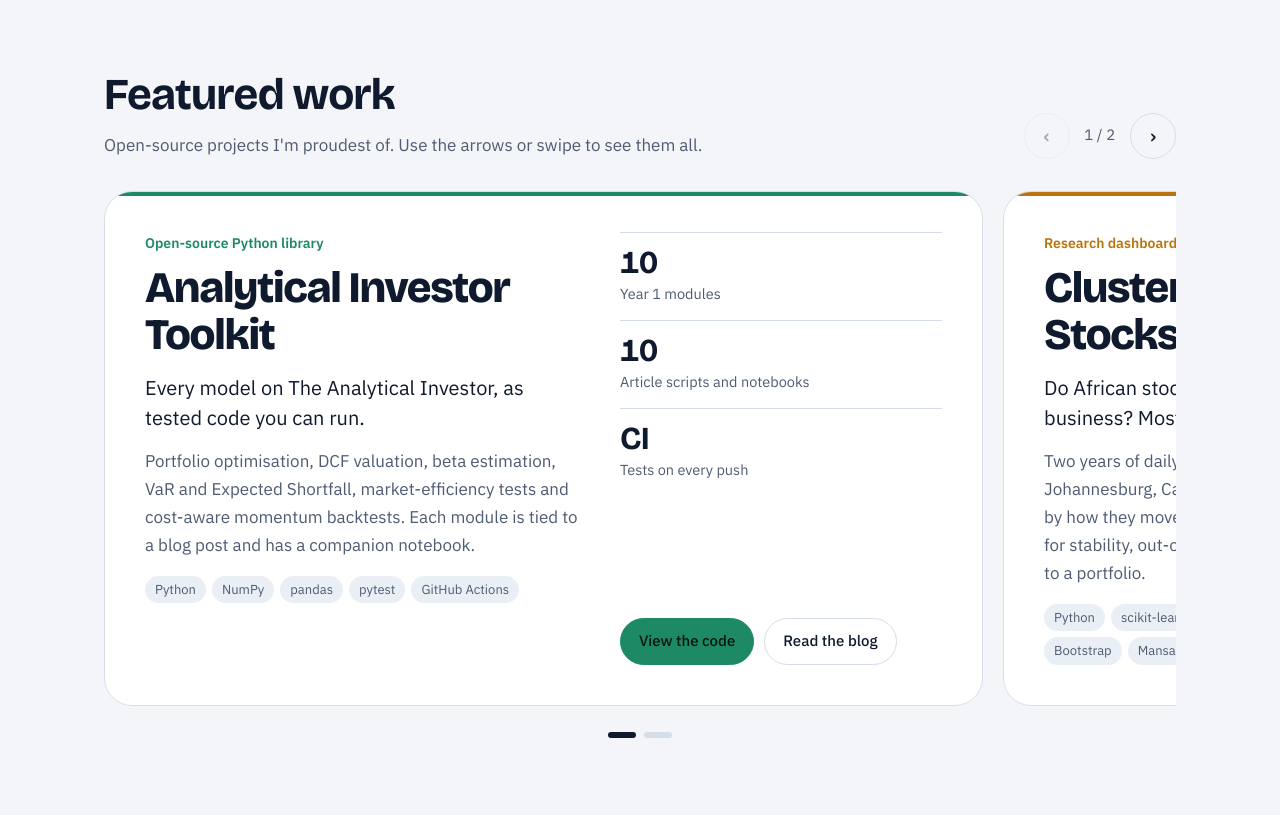
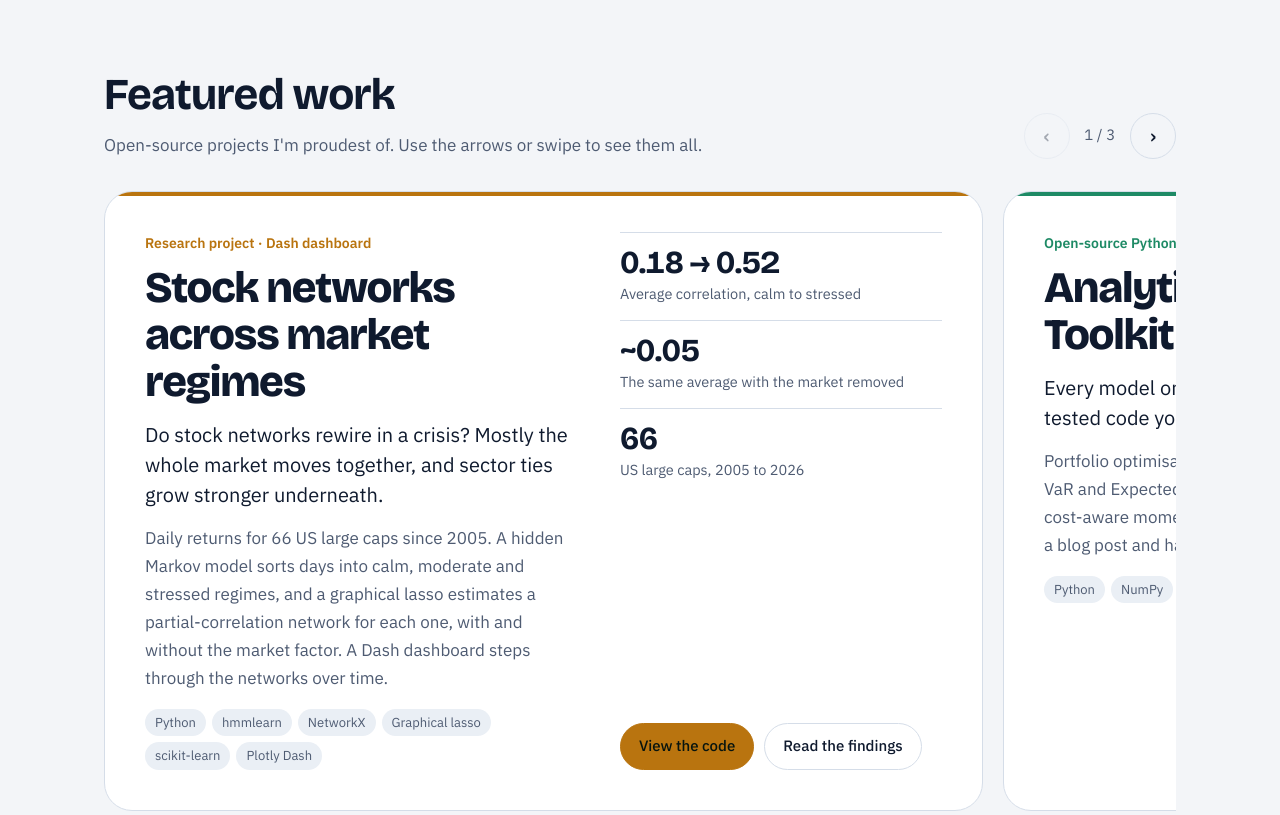
Before and after one commit to TimothyBAine/timothybaine.github.io, a plain HTML site: page index.html in a window 1280 px wide. Shown: the part 840-1655 px from the top of the page. Drawn offline with nearby package versions, Linux system fonts and the light colour scheme; no server answers.

Commit message:
Feature stock networks across market regimes; add it to the research path
Adds the markov-models-us-markets project as the first featured slide
(HMM regimes plus a partial-correlation network per regime for 66 US
large caps, with a Dash dashboard), and a matching "Code published" step
on the research roadmap between "When HMMs fail" and the LightGBM
replication.

Co-Authored-By: Claude Opus 5.5 <noreply@anthropic.com>

```diff
--- a/index.html
+++ b/index.html
@@ -247,11 +247,31 @@ footer{padding:40px 0 120px;color:var(--faint);font-size:14px;border-top:1px sol
         </div>
         <div class="car-ctrl">
           <button class="btn car-btn" type="button" id="car-prev" aria-controls="car-track" aria-label="Previous project">‹</button>
-          <span class="count" id="car-count" aria-live="polite">1 / 2</span>
+          <span class="count" id="car-count" aria-live="polite">1 / 3</span>
           <button class="btn car-btn" type="button" id="car-next" aria-controls="car-track" aria-label="Next project">›</button>
         </div>
       </div>
       <div class="car-track" id="car-track" role="region" aria-roledescription="carousel" aria-label="Featured projects" tabindex="0">
+        <article class="feature stress" role="group" aria-roledescription="slide">
+          <div>
+            <div class="kind">Research project · Dash dashboard</div>
+            <h3>Stock networks across market regimes</h3>
+            <p class="q">Do stock networks rewire in a crisis? Mostly the whole market moves together, and sector ties grow stronger underneath.</p>
+            <p>Daily returns for 66 US large caps since 2005. A hidden Markov model sorts days into calm, moderate and stressed regimes, and a graphical lasso estimates a partial-correlation network for each one, with and without the market factor. A Dash dashboard steps through the networks over time.</p>
+            <ul class="tags"><li>Python</li><li>hmmlearn</li><li>NetworkX</li><li>Graphical lasso</li><li>scikit-learn</li><li>Plotly Dash</li></ul>
+          </div>
+          <div class="side">
+            <dl class="metrics">
+              <div><dt>0.18 → 0.52</dt><dd>Average correlation, calm to stressed</dd></div>
+              <div><dt>~0.05</dt><dd>The same average with the market removed</dd></div>
+              <div><dt>66</dt><dd>US large caps, 2005 to 2026</dd></div>
+            </dl>
+            <div class="cta">
+              <a class="btn primary" href="https://github.com/TimothyBAine/markov-models-us-markets">View the code</a>
+              <a class="btn" href="https://github.com/TimothyBAine/markov-models-us-markets#readme">Read the findings</a>
+            </div>
+          </div>
+        </article>
         <article class="feature calm" role="group" aria-roledescription="slide">
           <div>
             <div class="kind">Open-source Python library</div>
@@ -322,6 +342,7 @@ footer{padding:40px 0 120px;color:var(--faint);font-size:14px;border-top:1px sol
       <ol class="roadmap">
         <li data-s="pub"><span class="status">Publishing</span><h3>Hidden Markov Models from scratch</h3><p>The forward algorithm, Viterbi and Baum-Welch in log-space NumPy, validated against <code>hmmlearn</code>.</p></li>
         <li data-s="pub"><span class="status">Publishing</span><h3>When HMMs fail</h3><p>Diagnosing walk-forward convergence failures on SPY and VIX data.</p></li>
+        <li data-s="pub"><span class="status">Code published</span><h3>How stock networks change across regimes</h3><p>A regime HMM paired with a partial-correlation network per regime for 66 US large caps. Stressed markets push average correlation from 0.18 to 0.52, almost all of it the market factor. With the market removed, sectors become more distinct and Real Estate moves toward Financials. <a href="https://github.com/TimothyBAine/markov-models-us-markets">Code and findings</a>.</p></li>
         <li data-s="wip"><span class="status">In progress</span><h3>Replicating regime-aware LightGBM</h3><p>A claims inventory, an assumptions register and documented deviations from the original paper.</p></li>
         <li data-s="next"><span class="status">Next</span><h3>Robust portfolio construction</h3><p>Minimum-variance portfolios with Ledoit-Wolf shrinkage, stress-tested by Monte Carlo.</p></li>
       </ol>
```
